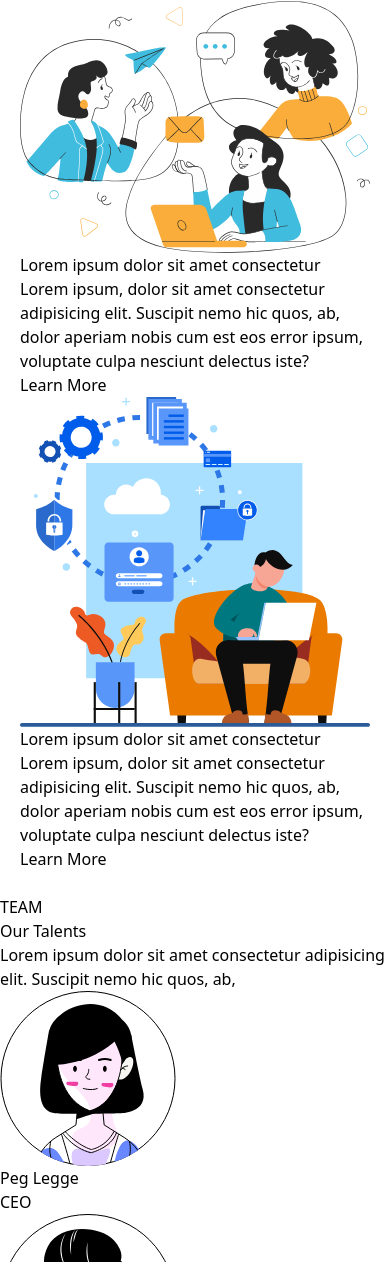
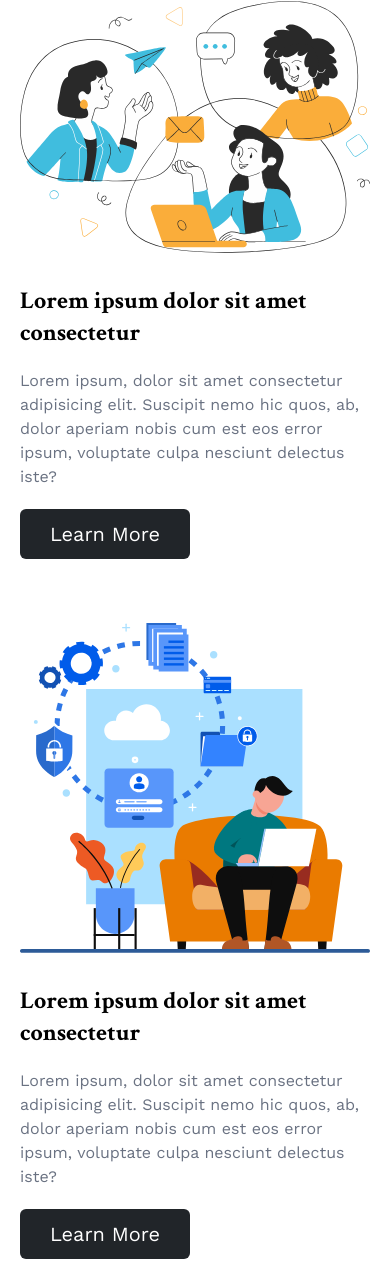
Before and after one commit to AKY27/wba-Start, a website: page index.html in a window 390 px wide. Shown: the part 1319-2581 px from the top of the page. Drawn offline with nearby package versions, Linux system fonts and the light colour scheme.

Commit message:
commit 3, fixed sm-md nav bar size issue

```diff
--- a/index.html
+++ b/index.html
@@ -34,7 +34,7 @@
           </button>
         </div>
         <div
-          class=" hidden md:block max-md:w-[200vw] max-md:top-0 max-md:border-[rgba(0,0,0,0.2)] max-md:border-l-(--navbar-width) h- max-md:h-full z-50 max-md:absolute max-md:right-0 max-md:animate-navbar-reverse"
+          class=" hidden md:block max-md:w-[200vw] max-md:border-[rgba(0,0,0,0.2)] max-md:border-l-(length:--navbar-width) max-md:h-full z-50 max-md:fixed max-md:right-0 max-md:top-0 max-md:animate-navbar-reverse"
           id="navbar-default"
         >
           <ul
@@ -152,39 +152,43 @@
       <div class="flex flex-col items-center">
         <a
           href="#"
-          class="flex flex-row items-center justify-center w-[170px] h-[50px] bg-dark rounded-md text-white font-work font-bold text-base"
+          class="learn-more-button"
         >
-          <span class="font-work font-normal text-xl text-white">
+          <span>
             Learn More
           </span>
         </a>
       </div>
     </section>
     <section id="services" class="bg-white px-5 pb-6 pt-16">
-      <div>
+      <div class="flex flex-col gap-8">
         <img src="src/images/services/service1.svg" alt="" />
         <div>
-          <h1>Lorem ipsum dolor sit amet consectetur</h1>
-          <p>
+          <h1 class="font-crimson text-2xl font-bold">
+            Lorem ipsum dolor sit amet consectetur
+          </h1>
+          <p class="font-work text-base py-5 text-gray-500">
             Lorem ipsum, dolor sit amet consectetur adipisicing elit. Suscipit
             nemo hic quos, ab, dolor aperiam nobis cum est eos error ipsum,
             voluptate culpa nesciunt delectus iste?
           </p>
-          <a href="#">
+          <a href="#" class="learn-more-button">
             <span>Learn More</span>
           </a>
         </div>
       </div>
-      <div>
+      <div class="flex flex-col gap-8 pt-16">
         <img src="src/images/services/service2.svg" alt="" />
         <div>
-          <h1>Lorem ipsum dolor sit amet consectetur</h1>
-          <p>
+          <h1 class="font-crimson text-2xl font-bold">
+            Lorem ipsum dolor sit amet consectetur
+          </h1>
+          <p class="font-work text-base py-5 text-gray-500">
             Lorem ipsum, dolor sit amet consectetur adipisicing elit. Suscipit
             nemo hic quos, ab, dolor aperiam nobis cum est eos error ipsum,
             voluptate culpa nesciunt delectus iste?
           </p>
-          <a href="#">
+          <a href="#" class="learn-more-button">
             <span>Learn More</span>
           </a>
         </div>
@@ -192,7 +196,9 @@
     </section>
     <section id="team">
       <div>
-        <h3>TEAM</h3>
+        <h3 class="font-work font-bold text-base tracking-[5px] text-primary uppercase">
+          team
+        </h3>
         <h1>Our Talents</h1>
         <p>
           Lorem ipsum dolor sit amet consectetur adipisicing elit. Suscipit nemo
@@ -221,7 +227,7 @@
           <p>Developer</p>
         </div>
       </div>
-      <a href="#">
+      <a href="#" class="learn-more-button">
         <span>Learn More</span>
       </a>
     </section>
--- a/src/input.css
+++ b/src/input.css
@@ -1,8 +1,4 @@
 @import "tailwindcss";
-
-:root{
-    --navbar-width: min(140vw , calc(200vw - 150px));
-}
 
 @theme {
     --font-work: "Work Sans";
@@ -12,6 +8,8 @@
 
     --animate-navbar: slide-in 0.6s ease-in-out;
     --animate-navbar-reverse: slide-out 0.6s ease-in-out;
+
+    --navbar-width: max(160vw , calc(200vw - 150px));
 
     @keyframes slide-in {
         0% {
@@ -39,3 +37,11 @@
         }
     }
 }
+
+.learn-more-button {
+    @apply flex items-center justify-center w-[170px] h-[50px] bg-dark rounded-md text-white font-work font-bold text-base;
+
+    span{
+        @apply font-work font-normal text-xl text-white;
+    }
+  }
```
Also changed, not shown: src/output.css.
